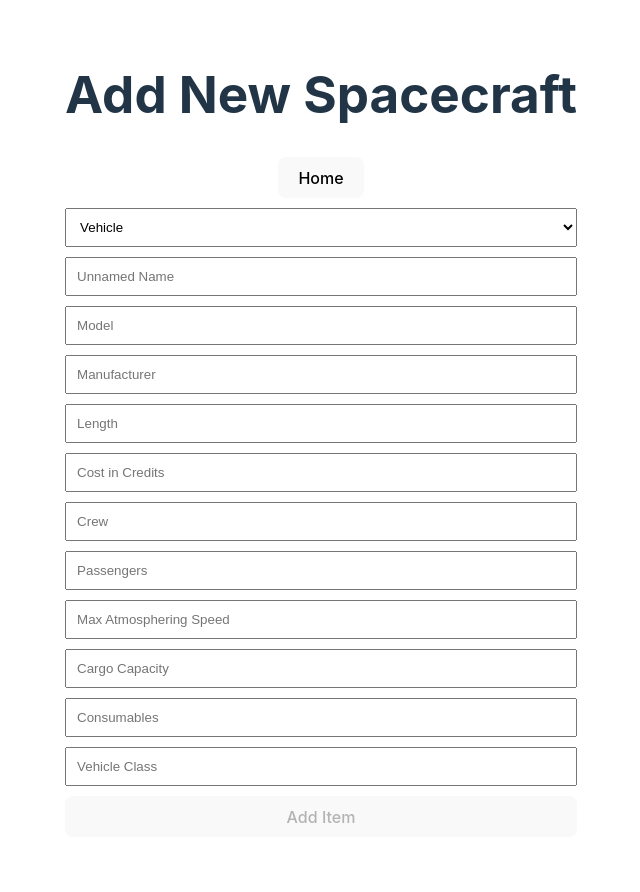
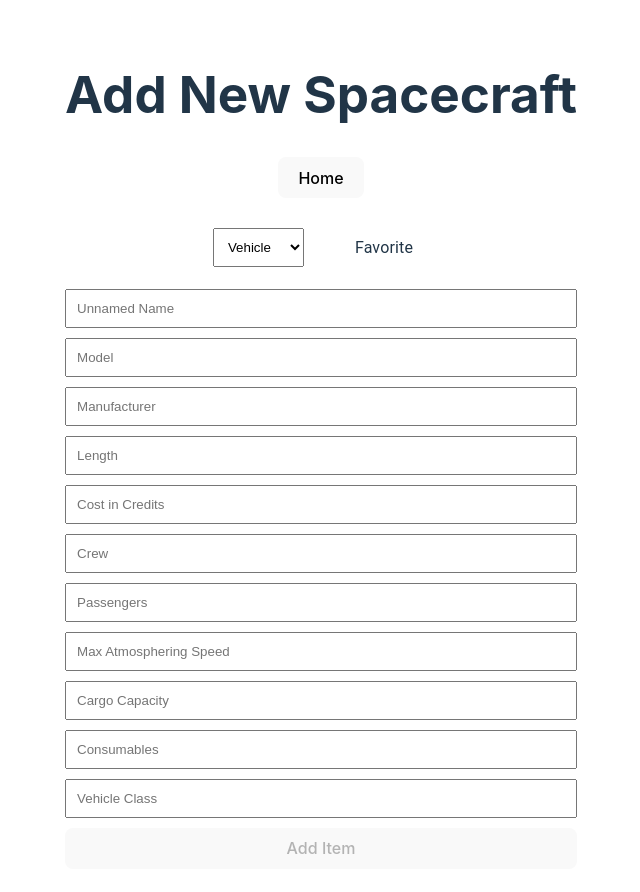
Before and after one commit to AugustoLL/Star-Wars-Garage, a React (Vite) app: page /add in a window 1280 px wide. Shown: the top 892 px of the page, without its empty margins (319-959 px from the left). Before the commit the page ends 869 px from the top, so only its background shows below. Built offline with nearby package versions, Linux system fonts and the light colour scheme.

Commit message:
add option to mark created spacecrafts as favorites

```diff
--- a/package.json
+++ b/package.json
@@ -12,6 +12,7 @@
   "dependencies": {
     "@emotion/react": "^11.13.3",
     "@emotion/styled": "^11.13.0",
+    "@mui/icons-material": "^6.1.1",
     "@mui/material": "^6.1.1",
     "@mui/styles": "^6.1.1",
     "react": "^18.3.1",
--- a/src/components/AddSpacecraftForm.css
+++ b/src/components/AddSpacecraftForm.css
@@ -2,7 +2,16 @@ form {
   /*! flex: fit-content; */
   display: grid;
 }
-form > * {
+form > *,
+form > div > select {
   margin-top: 10px;
   padding: 10px;
 }
+form > div > select {
+  margin-right: 20px;
+}
+
+.favorite-checkbox {
+  border-color: white !important;
+  color: white !important;
+}
--- a/src/components/AddSpacecraftForm.tsx
+++ b/src/components/AddSpacecraftForm.tsx
@@ -2,6 +2,12 @@ import React, { useState } from "react";
 import { Vehicle, Starship } from "../types/starWars";
 import "./AddSpacecraftForm.css";
 import { LOCAL_STORAGE_VEHICLES_KEY, LOCAL_STORAGE_STARSHIPS_KEY } from "../constants";
+
+
+import Checkbox from '@mui/material/Checkbox';
+import FormControlLabel from '@mui/material/FormControlLabel';
+import StarBorderOutlinedIcon from '@mui/icons-material/StarBorderOutlined';
+import StarIcon from '@mui/icons-material/Star';
 
 /**
  * Form to add a new spacecraft to the local storage.
@@ -100,11 +106,25 @@ const AddSpacecraftForm: React.FC = () => {
    */
   return (
     <form onSubmit={handleSubmit}>
-      {/* Selector to choose the Type of Spacecraft: Vehicle or Starship*/}
-      <select value={spacecraftType} onChange={e => setSpacecraftType(e.target.value)}>
-        <option value="vehicle">Vehicle</option>
-        <option value="starship">Starship</option>
-      </select>
+      <div>
+        {/* Selector to choose the Type of Spacecraft: Vehicle or Starship*/}
+        <select value={spacecraftType} onChange={e => setSpacecraftType(e.target.value)}>
+          <option value="vehicle">Vehicle</option>
+          <option value="starship">Starship</option>
+        </select>
+        <FormControlLabel
+          label="Favorite"
+          control={
+            <Checkbox
+              className="favorite-checkbox"
+              icon={<StarBorderOutlinedIcon />}
+              checkedIcon={<StarIcon />}
+              checked={commonData.favorite}
+              onChange={e => setCommonData({...commonData, favorite: e.target.checked})}
+            />
+          }
+        />
+      </div>
 
       {/* Common data for both Vehicles and Starships */}
       <input type="text" name="name" value={commonData.name} onChange={e => setCommonData({...commonData, name: e.target.value})} placeholder="Unnamed Name"/>
--- a/src/pages/HomePage.tsx
+++ b/src/pages/HomePage.tsx
@@ -112,7 +112,7 @@ const HomePage: React.FC = () => {
   const markFavorites = (items: Spacecraft[]) => {
     return items.map((item) => ({
       ...item,
-      favorite: FAVORITE_SPACECRAFTS.includes(item.name),
+      favorite: item.favorite ? true : FAVORITE_SPACECRAFTS.includes(item.name),
     }));
   };
 
@@ -147,9 +147,9 @@ const HomePage: React.FC = () => {
         startIcon={<AddIcon /> }
       >Add Spacecraft</Button>
       <Stack direction="row" spacing={1}>
-        <Chip label="All" onClick={() => setFilter("all")} color={filter === "all" ? "success" : "primary"}></Chip>
-        <Chip label="Vehicles" onClick={() => setFilter("vehicles")} color={filter === "vehicles" ? "success" : "primary"}></Chip>
-        <Chip label="Starships" onClick={() => setFilter("starships")} color={filter === "starships" ? "success" : "primary"}></Chip>
+        <Chip label="All" onClick={() => setFilter("all")} color="primary" variant={filter === "all" ? "filled" : "outlined"}></Chip>
+        <Chip label="Vehicles" onClick={() => setFilter("vehicles")} color="primary" variant={filter === "vehicles" ? "filled" : "outlined"}></Chip>
+        <Chip label="Starships" onClick={() => setFilter("starships")} color="primary" variant={filter === "starships" ? "filled" : "outlined"}></Chip>
       </Stack>
       <ul className="list-container">
         {
@@ -162,7 +162,7 @@ const HomePage: React.FC = () => {
             <div className={item.favorite ? 'list-item favorite' : 'list-item'} key={index}>
               <div className="list-item-title"> {item.name} {item.favorite && <strong>(★)</strong>} </div>
               <div className="list-item-model"> {item.model} </div>
-              <div className="list-item-cost"> {item.cost_in_credits} </div>
+              <div className="list-item-cost"> ${item.cost_in_credits} credits</div>
               <div className="list-item-created"> {new Date(item.created).toLocaleDateString("en-GB")} </div>
             </div>
           ))
```
Also changed, not shown: 1 other file (tests, documents, lock files or other folders).
